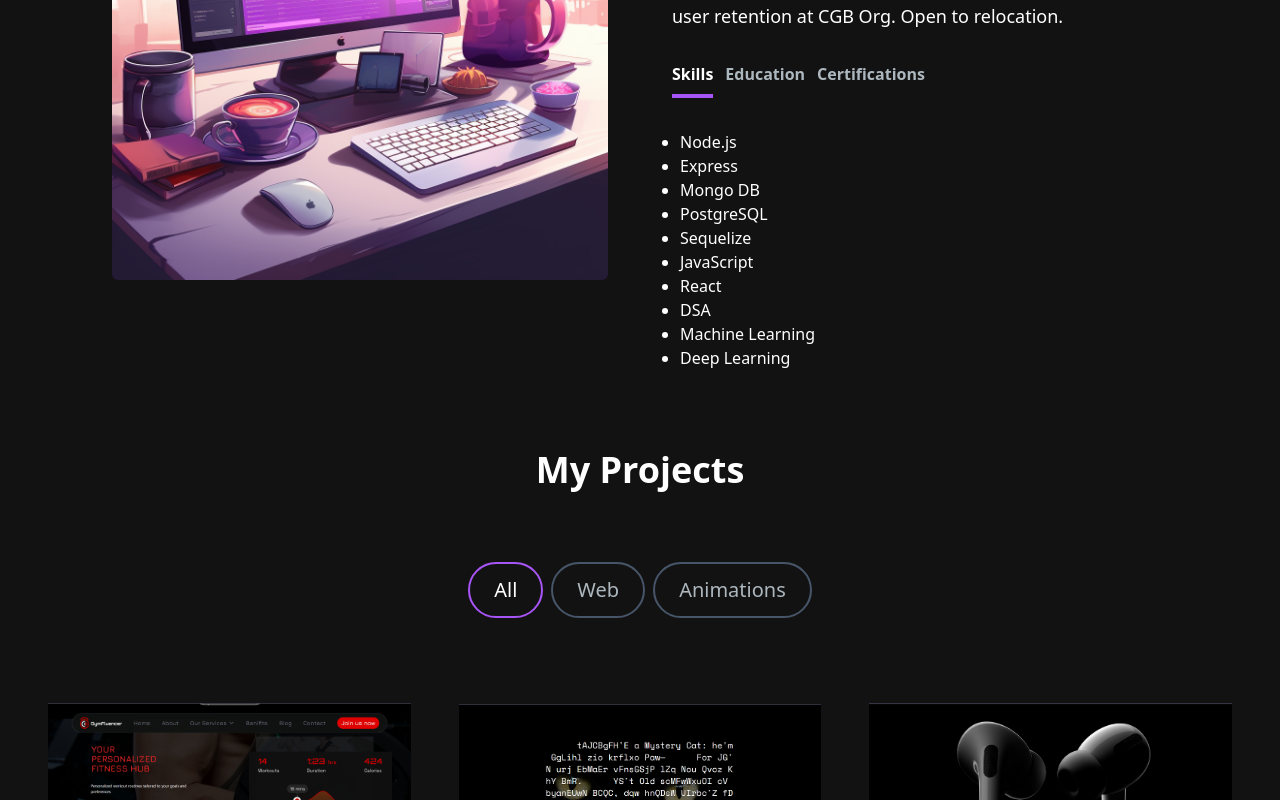
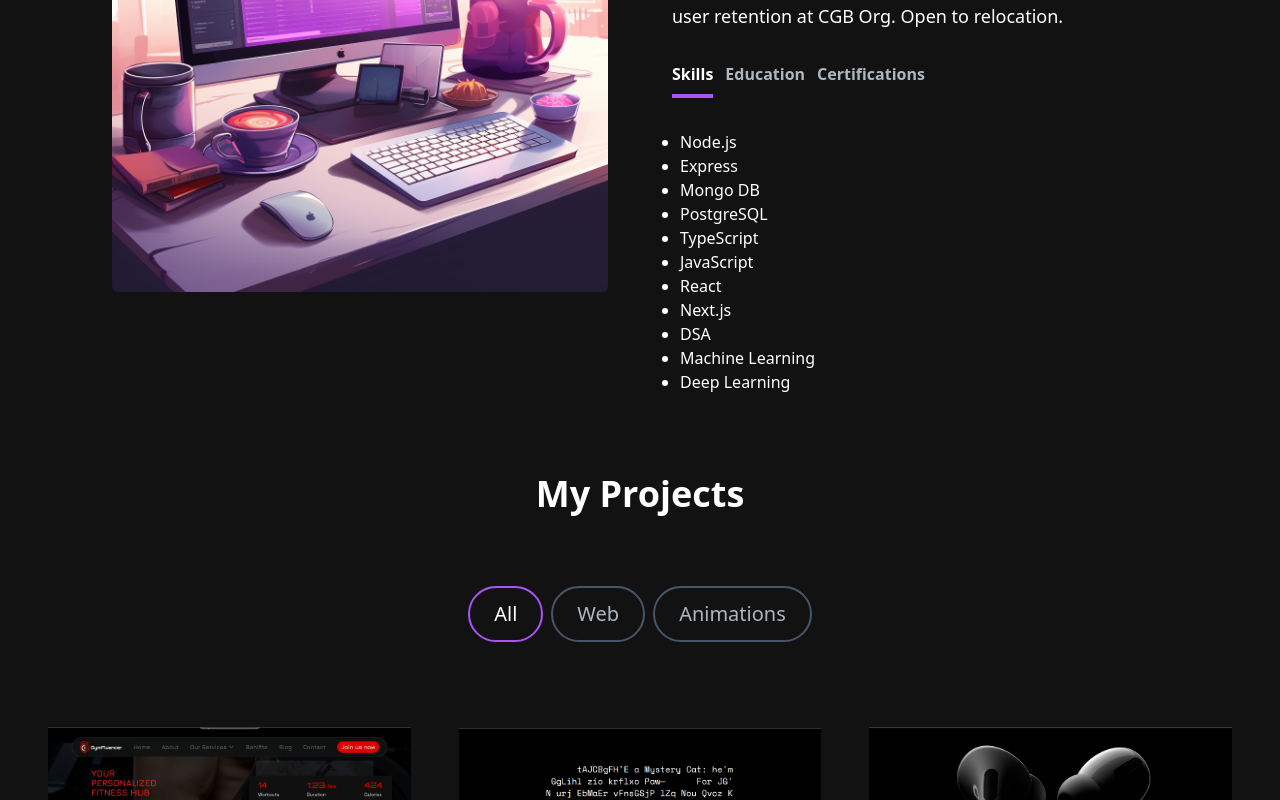
Before and after one commit to NeerajaNeelima/NaruNeeraja-portfolio, a React (Create React App) app: page / in a window 1280 px wide. Shown: the part 1340-2140 px from the top of the page. Built offline with nearby package versions, Linux system fonts and the light colour scheme.

Commit message:
fix: corrected  tab switching issue in the about section

```diff
--- a/src/components/AboutSection.jsx
+++ b/src/components/AboutSection.jsx
@@ -36,9 +36,10 @@ const TAB_DATA = [
           "Express",
           "Mongo DB",
           "PostgreSQL",
-          "Sequelize",
+          "TypeScript",
           "JavaScript",
           "React",
+          "Next.js",
           "DSA",
           "Machine Learning",
           "Deep Learning",
@@ -98,7 +99,7 @@ const TAB_DATA = [
 
 const AboutSection = () => {
   const [tab, setTab] = useState("skills");
-  const [ startTransition] = useTransition();
+  const [isPending, startTransition] = useTransition();
 
   const handleTabChange = (id) => {
     startTransition(() => {
```
